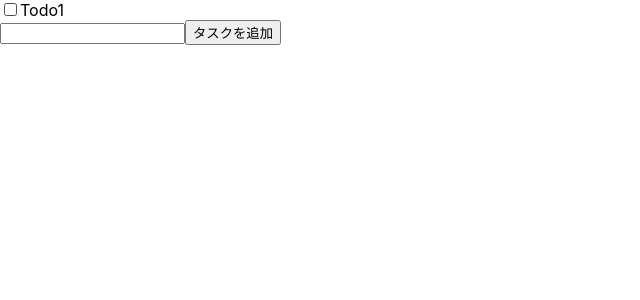
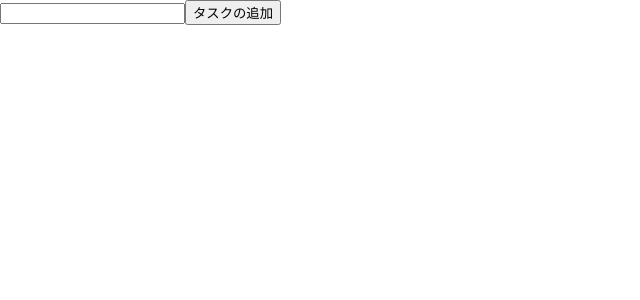
Before and after one commit to MizuguchiAkito/todo-list-react, a React (Create React App) app in the folder todo-list-react/: page / in a window 1280 px wide. Shown: the top 300 px of the page, without its empty margins (0-640 px from the left). Built offline with nearby package versions, Linux system fonts and the light colour scheme.

Commit message:
[add]complated add todo task

```diff
--- a/todo-list-react/src/App.js
+++ b/todo-list-react/src/App.js
@@ -1,39 +1,40 @@
-import React,{ useState, useRef} from "react";
-import Task from "./Task";
-import {v4 as uuidv4 } from 'uuid'; //ユニークなid生成
+import "./App.css";
+import TodoList from "./TodoList";
+import { useState, useRef } from "react";
+import { v4 as uuidv4 } from "uuid";
+// uuid...ランダムなid自動生成
 
-function App() {
+import React from "react";
 
-  const [todo, setTodos] = useState([{id:1, name:"Todo1",completed:false}]);
-  //State
+const App = () => {
+
+  const [todos, setTodos] = useState([]);
+
+  const toggleTodo = (id) => {
+    const newTodos = [...todos];
+    const todo = newTodos.find((todo) => todo.id === id);
+    todo.completed = !todo.completed;
+    setTodos(newTodos);
+  };
 
   const todoNameRef = useRef();
 
-  const handleAddTodo = ()=>{
-    //タスクを追加する
+  const handleAddTodo = (e) => {
     const name = todoNameRef.current.value;
-    setTodos((prevtodos)=>{
-      return[...prevtodos, {id:uuidv4(), name:name, completed:false}];
-      //... <- スプレッド構文
+    if (name === "") return;
+    setTodos((prevTodos) => {
+      return [...prevTodos, { id: uuidv4(), name: name, completed: false }];
     });
     todoNameRef.current.value = null;
   };
 
-  const toggleTodo = (id) =>{
-    const newTodos = [...todo];
-    const todo = newTodos.find((todo) => todo.id === id);
-    //find->todo.idを引数とひとつづつ照らし合わせる
-    todo.completed = !todo.completed;
-    setTodos(newTodos);
-  }
-
   return (
     <>
-      <Task todo={todo} toggleTodo={toggleTodo} />
-      <input type="text" ref={todoNameRef}></input>
-      <button onClick={handleAddTodo}>タスクを追加</button>
+      <TodoList todos={todos} toggleTodo={toggleTodo} />
+      <input type="text" name="" id="" ref={todoNameRef} />
+      <button onClick={handleAddTodo}>タスクの追加</button>
     </>
   );
-}
+};
 
 export default App;
--- a/todo-list-react/src/Task.jsx
+++ /dev/null
@@ -1,10 +0,0 @@
-import React from "react";
-import Todo from "./Todo";
-
-const Task =  ({ todo, toggleTodo }) => {
-  return todo.map((todo) => (
-  <Todo todo={todo} key={todo.id} toggleTodo={toggleTodo}/>
-  ));
-};
-
-export default Task;
--- /dev/null
+++ b/todo-list-react/src/TodoList.jsx
@@ -0,0 +1,10 @@
+import React from "react";
+import Todo from "./Todo";
+
+const TodoList = ({ todos, toggleTodo }) => {
+  return todos.map((todo) => (
+    <Todo key={todo.id} todo={todo} toggleTodo={toggleTodo} />
+  ));
+};
+
+export default TodoList;
```
